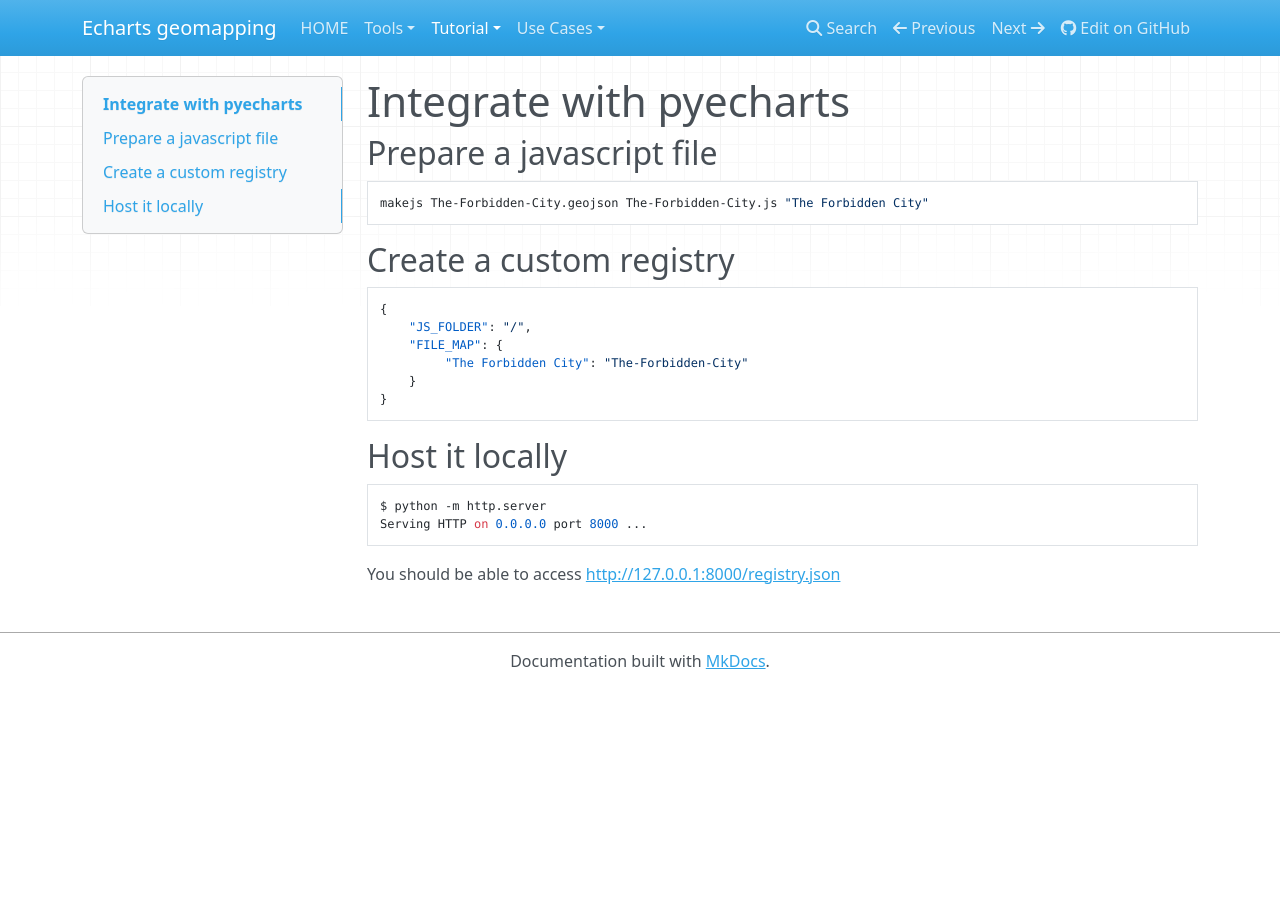
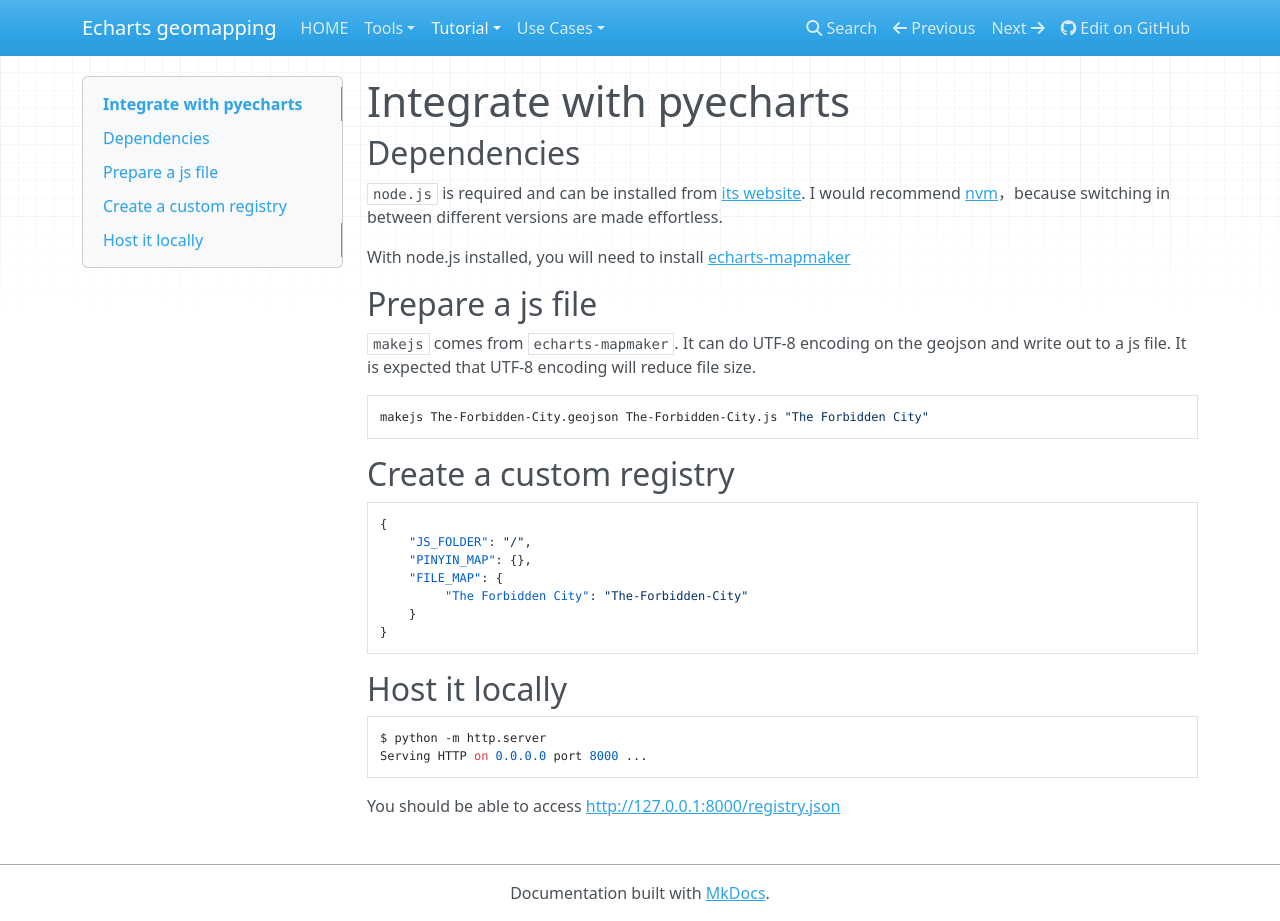
Before and after one commit to echarts-maps/echarts-geomapping-book-en, an MkDocs documentation site: the page built from book/tutorial/102.md, in a window 1280 px wide and 921 px high. Built offline with MkDocs 1.6.1, drawn with Linux system fonts in a browser that asks for light colours; nearby versions of some CDN libraries.

Commit message:
:sparkles: inform reader where makejs comes from

````diff
--- a/book/tutorial/102.md
+++ b/book/tutorial/102.md
@@ -1,6 +1,17 @@
 # Integrate with pyecharts
 
-## Prepare a javascript file
+## Dependencies
+
+`node.js` is required and can be installed from [its website](https://nodejs.org/en/).
+I would recommend [nvm](https://github.com/nvm-sh/nvm)，because switching in between different versions are made effortless.
+
+With node.js installed, you will need to install [echarts-mapmaker](../tools/mapmaker.md)
+
+## Prepare a js file
+
+`makejs` comes from `echarts-mapmaker`. It can do UTF-8 encoding on the geojson
+and write out to a js file. It is expected that UTF-8 encoding will reduce
+file size.
 
 ```
 makejs The-Forbidden-City.geojson The-Forbidden-City.js "The Forbidden City"
@@ -11,6 +22,7 @@ makejs The-Forbidden-City.geojson The-Forbidden-City.js "The Forbidden City"
 ```
 {
     "JS_FOLDER": "/",
+    "PINYIN_MAP": {},
     "FILE_MAP": {
          "The Forbidden City": "The-Forbidden-City"
     }
--- a/docs/index.html
+++ b/docs/index.html
@@ -249,5 +249,5 @@ resolutions to various issues of echarts-map organisation. </p></div>
 
 <!--
 MkDocs version : 1.0.4
-Build Date UTC : 2019-06-06 06:37:22
+Build Date UTC : 2019-06-06 17:26:46
 -->
````
Also changed, not shown: docs/search/search_index.json (+1 -1 lines), docs/tutorial/102/index.html (+11 -2 lines), 1 other file.
